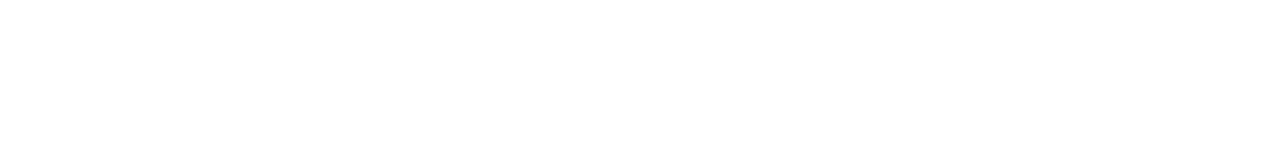
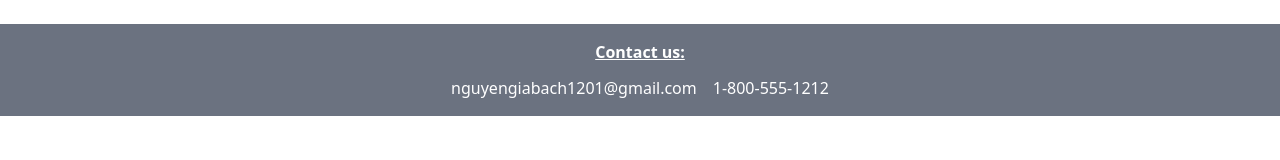
Before and after one commit to artium-team/artium-team.github.io, a plain HTML site: page index.html in a window 1280 px wide. Drawn offline with nearby package versions, Linux system fonts and the light colour scheme.

Commit message:
Add files via upload

```diff
--- a/index.html
+++ b/index.html
@@ -10,11 +10,12 @@
     <link rel="icon" type="image/x-icon" href="./favicon.ico">
 </head>
 
-<body class="m-6">
+<body >
     <script src="app.js"></script>
     <script src="https://cdn.tailwindcss.com"></script>
     <script type="module" src="https://cdn.jsdelivr.net/gh/zerodevx/zero-md@1/src/zero-md.min.js"></script>
 
+    <div class="m-6 mt-0 mb-0">
     <div id="wrapper" class="w-full flex justify-center">
         <div style="width: 600px;">
             <zero-md src="markdown/main.md">
@@ -62,6 +63,15 @@
             </zero-md>
         </div>
     </div>
+    </div>
+
+    <footer class="bg-gray-500 py-4 text-white text-center mt-6">
+        <p class="underline font-bold mb-3">Contact us:</p>
+        <ul class="flex justify-center gap-4 flex-wrap">
+            <li><a href="mailto:info@example.com" class="hover:text-gray-200">nguyengiabach1201@gmail.com</a></li>
+            <li><a href="tel:1-800-555-1212" id="contact" class="hover:text-gray-200">1-800-555-1212</a></li>
+        </ul>
+    </footer>
 
 </body>
 
```
